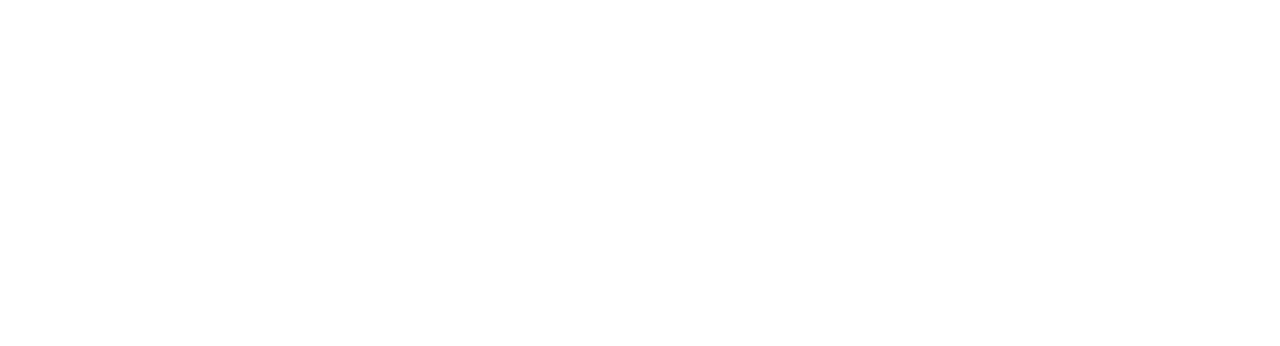
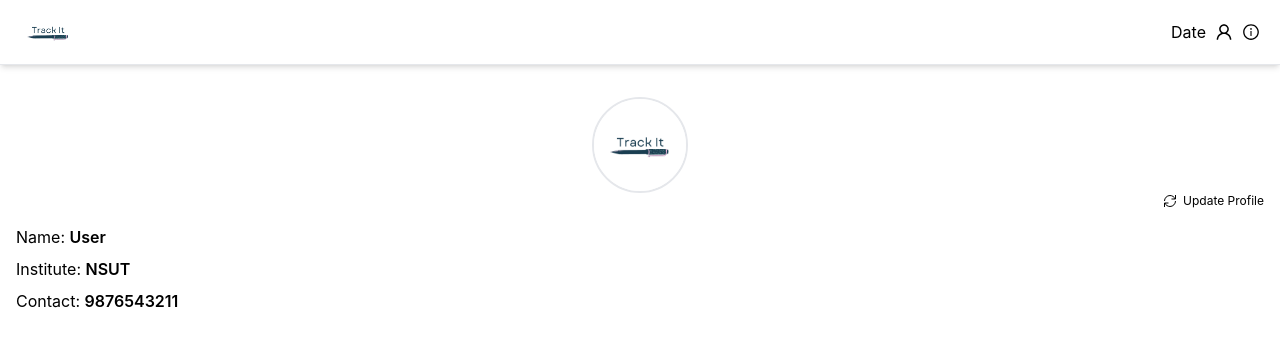
Before and after one commit to ShivanshAr97/Attendance-Tracker, a React (Create React App) app: page /profile in a window 1280 px wide. Before the commit this address had no page. Shown: the top 346 px of the page. Built offline with nearby package versions, Linux system fonts and the light colour scheme.

Commit message:
Profile added

```diff
--- a/src/App.js
+++ b/src/App.js
@@ -7,6 +7,7 @@
 import NewSubject from './components/NewSubject';
 import Total from './components/Total';
 import About from './components/About';
+import Profile from './components/Profile';
 
 function App() {
   return (
@@ -20,6 +21,7 @@
         <Route path='/newsub' element={<NewSubject />} />
         <Route path='/total' element={<Total />} />
         <Route path='/about' element={<About />} />
+        <Route path='/profile' element={<Profile />} />
 
       </Routes>
     </>
--- a/src/components/Navbar.js
+++ b/src/components/Navbar.js
@@ -10,7 +10,9 @@
         <Link to="/"><img className='w-16' src={Logo} alt="" /></Link>
         <div className='flex items-center'>
           <p className='px-1'>Date</p>
+          <Link to="/profile">
           <p className='px-1'><AiOutlineUser size="20" /></p>
+          </Link>
           <Link to="/about">
           <p className='px-1'><AiOutlineInfoCircle size="18"/></p>
           </Link>
--- /dev/null
+++ b/src/components/Profile.js
@@ -0,0 +1,23 @@
+import React from 'react'
+import Logo from "../images/logo2.png"
+import Navbar from './Navbar'
+import { GrUpdate } from "react-icons/gr";
+
+const Profile = () => {
+  return (
+    <>
+    <Navbar/>
+    <div className='flex flex-col my-8'>
+        <img className='w-24 border-2 mx-auto rounded-full' src={Logo} alt="" />
+        <p className='flex items-center justify-end text-xs mx-4 cursor-pointer'><GrUpdate/>&nbsp; Update Profile</p>
+        <div className='m-4'>
+        <p className='mx-auto'>Name: <span className='font-semibold'>User</span></p>
+        <p className='mx-auto my-2'>Institute: <span className='font-semibold'>NSUT</span></p>
+        <p className='mx-auto my-2'>Contact: <span className='font-semibold'>9876543211</span></p>
+        </div>
+    </div>
+    </>
+  )
+}
+
+export default Profile
```
